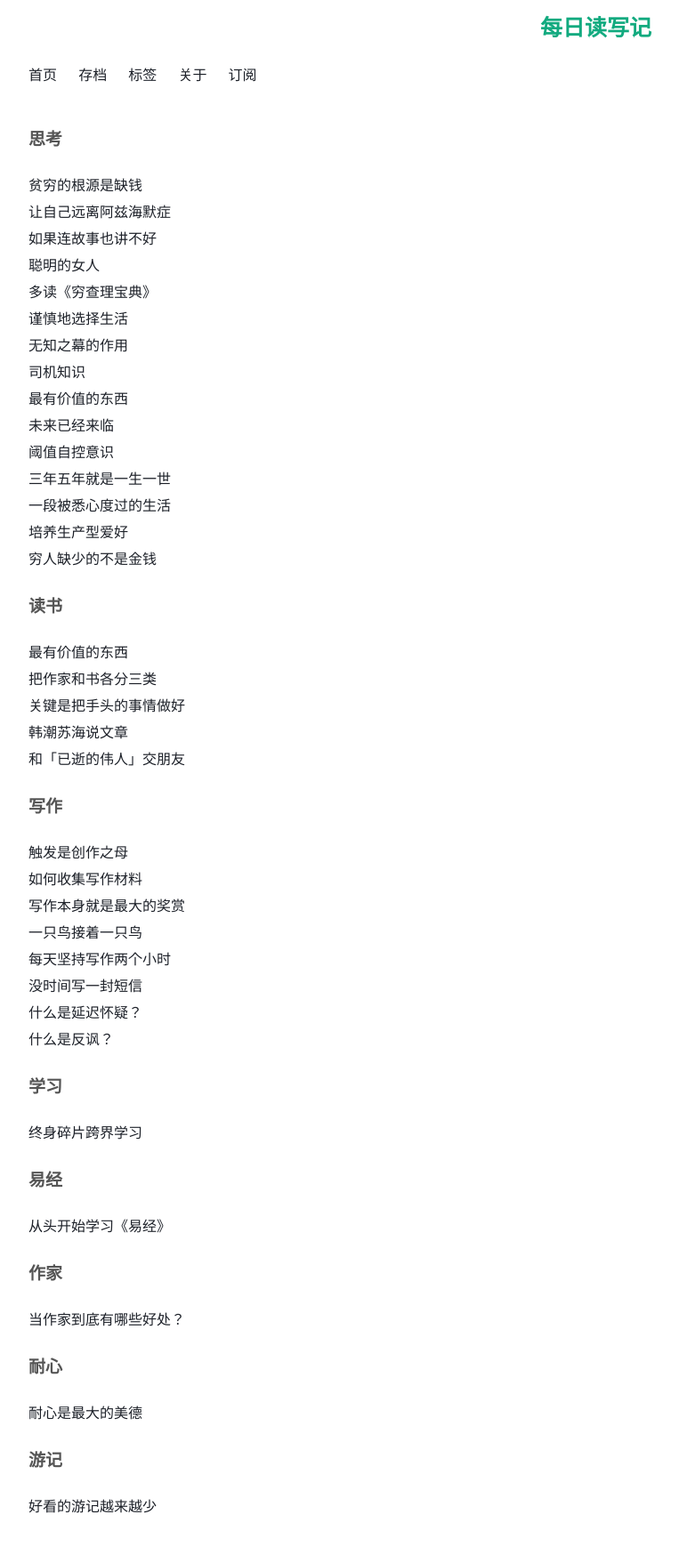
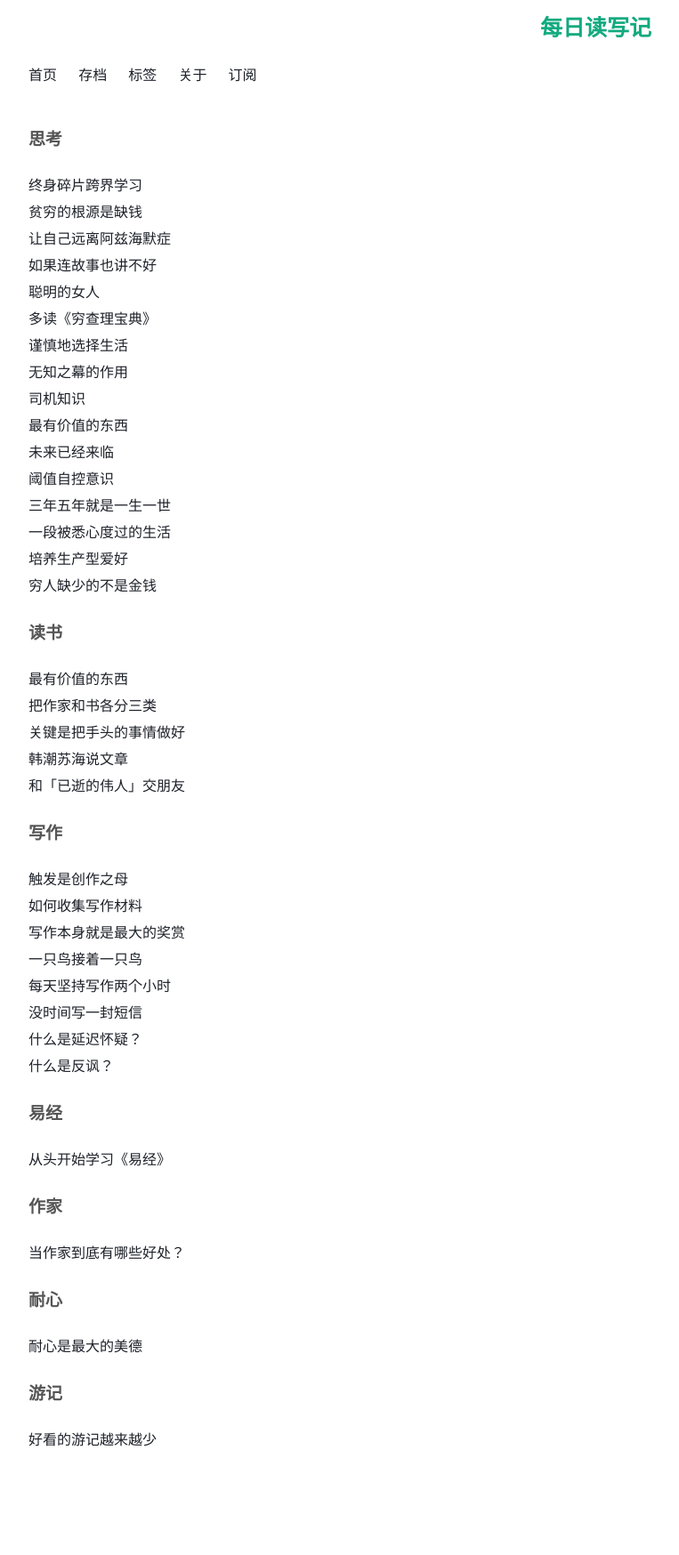
Before and after one commit to Turbo-Snail/ReadingCard, a Jekyll site: the page built from tag.html, in a window 1280 px wide. Shown: the whole page at 89% size, without its empty margins (258-1021 px from the left). Built offline with Jekyll 4.4.1, drawn with Linux system fonts in a browser that asks for light colours; comment, search, counter and statistics services are not loaded; after the commit the page ends 1673 px from its top, so only the background shows below that.

Commit message:
Update 2017-07-12-FragmentedLearning.md

```diff
--- a/_posts/2017-07-12-FragmentedLearning.md
+++ b/_posts/2017-07-12-FragmentedLearning.md
@@ -2,7 +2,7 @@
 layout: post
 title: 终身碎片跨界学习
 tags:
-- 学习
+- 思考
 status: publish
 type: post
 published: true
```
